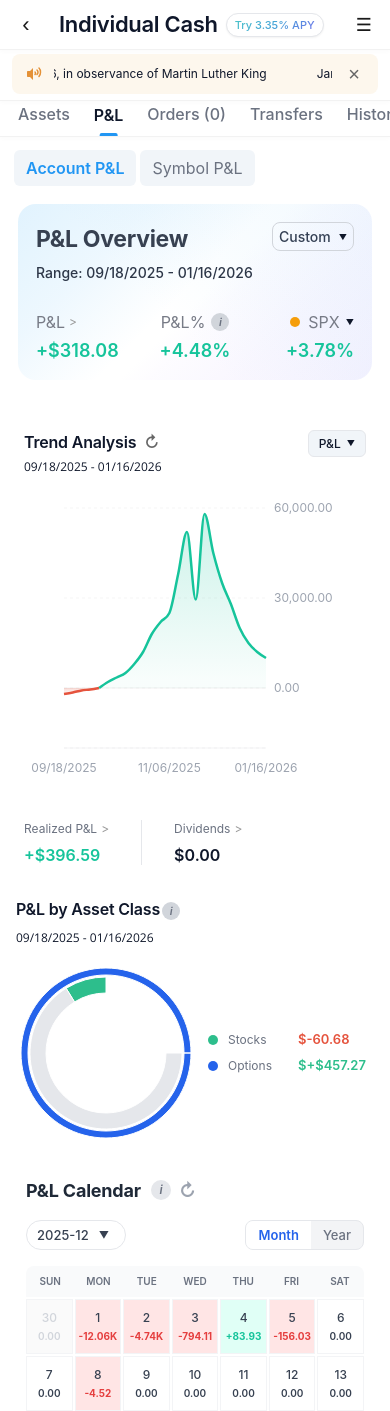
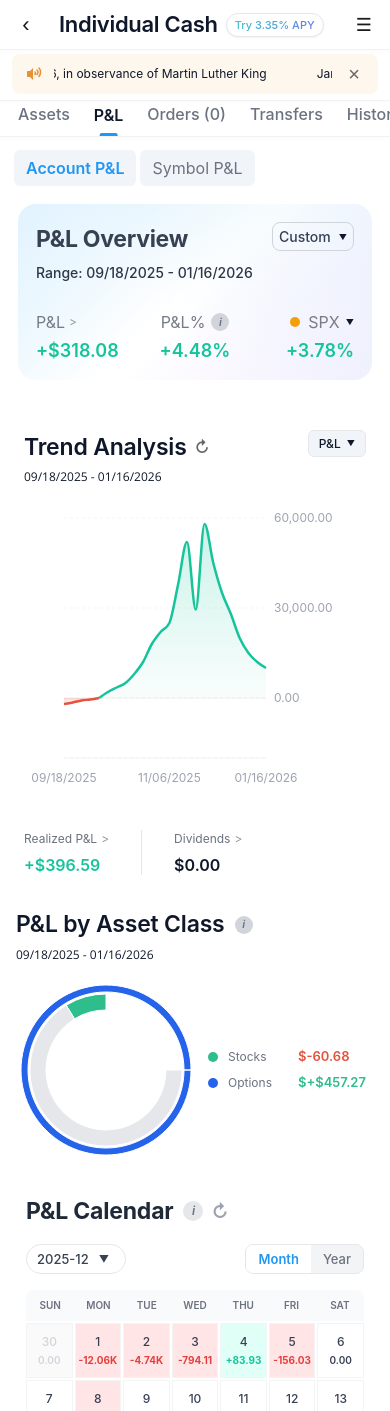
Before and after one commit to avrabyt/webull-pnl-dashboard, a React (Vite) app: page / in a window 390 px wide. Shown: the top 1411 px of the page. Built offline with nearby package versions, Linux system fonts and the light colour scheme.

Commit message:
css styling header improve fontsize

```diff
--- a/src/components/AssetClassChart.css
+++ b/src/components/AssetClassChart.css
@@ -11,6 +11,16 @@
 
 .asset-header {
   margin-bottom: 20px;
+}
+
+.asset-header .section-title {
+  display: flex;
+  align-items: center;
+  gap: 8px;
+  font-size: 23px;
+  font-weight: 600;
+  color: #0F172A;
+  margin-bottom: 4px;
 }
 
 .chart-content {
@@ -95,7 +105,7 @@
   }
 
   .asset-header .section-title {
-    font-size: 16px;
+    font-size: 23px;
   }
 
   .date-range-text {
--- a/src/components/PnLCalendar.css
+++ b/src/components/PnLCalendar.css
@@ -145,7 +145,7 @@
 
 .toggle-btn.active {
   background-color: #FFFFFF;
-  color: #2563EB;
+  color: #2196F3;
   font-weight: 600;
 }
 
@@ -297,7 +297,7 @@
   }
 
   .calendar-header .section-title {
-    font-size: 18px;
+    font-size: 23px;
   }
 
   .calendar-day {
--- a/src/components/TrendAnalysis.css
+++ b/src/components/TrendAnalysis.css
@@ -27,7 +27,7 @@
   align-items: center;
   gap: 8px;
   margin-bottom: 0;
-  font-size: 19px;
+  font-size: 23px;
   font-weight: 600;
   color: #0F172A;
   font-family: -apple-system, BlinkMacSystemFont, 'SF Pro Display', 'Inter', system-ui, sans-serif;
@@ -280,7 +280,7 @@
   }
 
   .trend-header .section-title {
-    font-size: 16px;
+    font-size: 23px;
   }
 
 .date-range-text {
--- a/src/index.css
+++ b/src/index.css
@@ -30,7 +30,7 @@ body {
 
 /* Shared section title styling */
 .section-title {
-  font-size: 19px;
+  font-size: 23px;
   font-weight: 600;
   color: #0F172A;
   margin-bottom: 8px;
```
